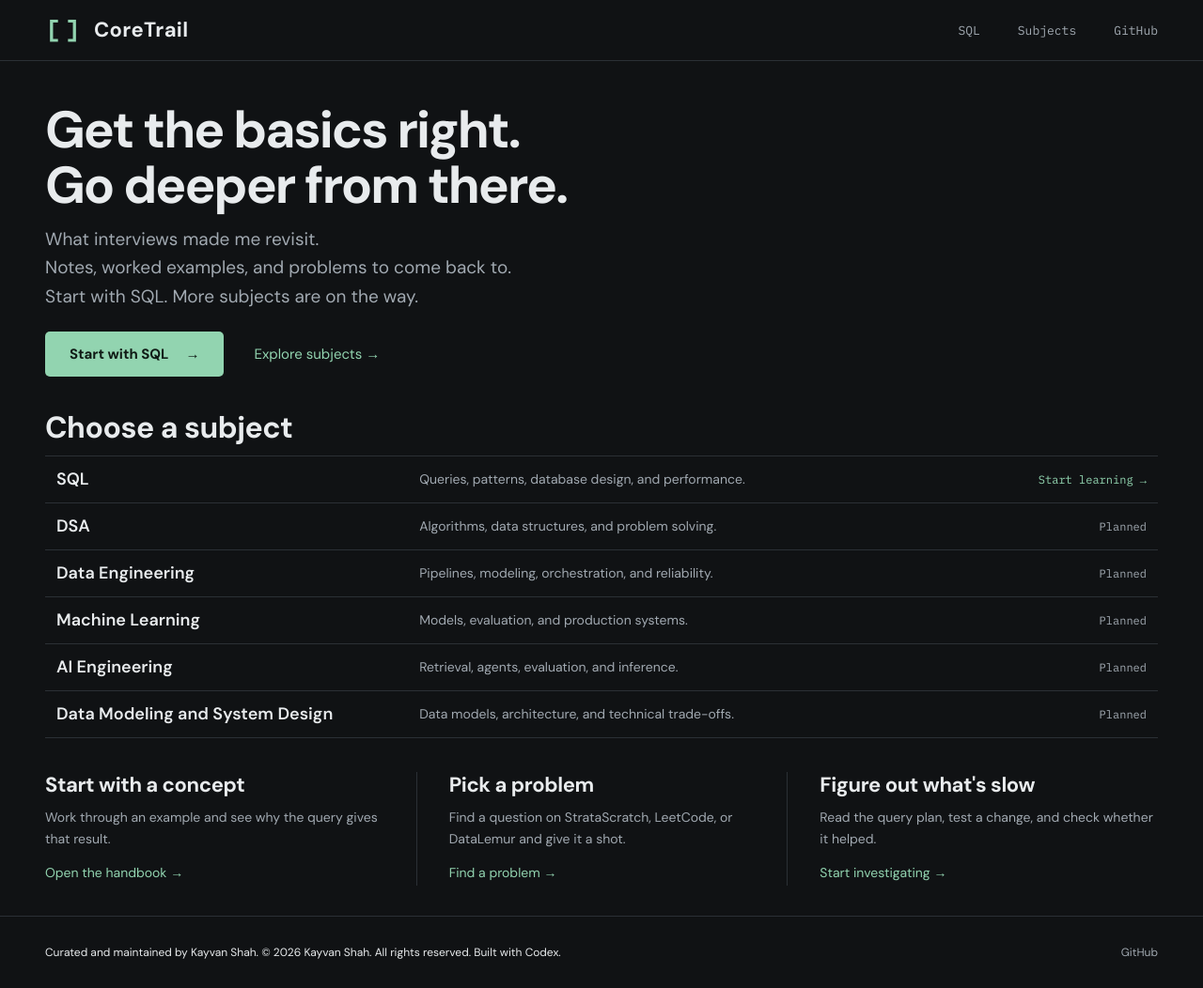
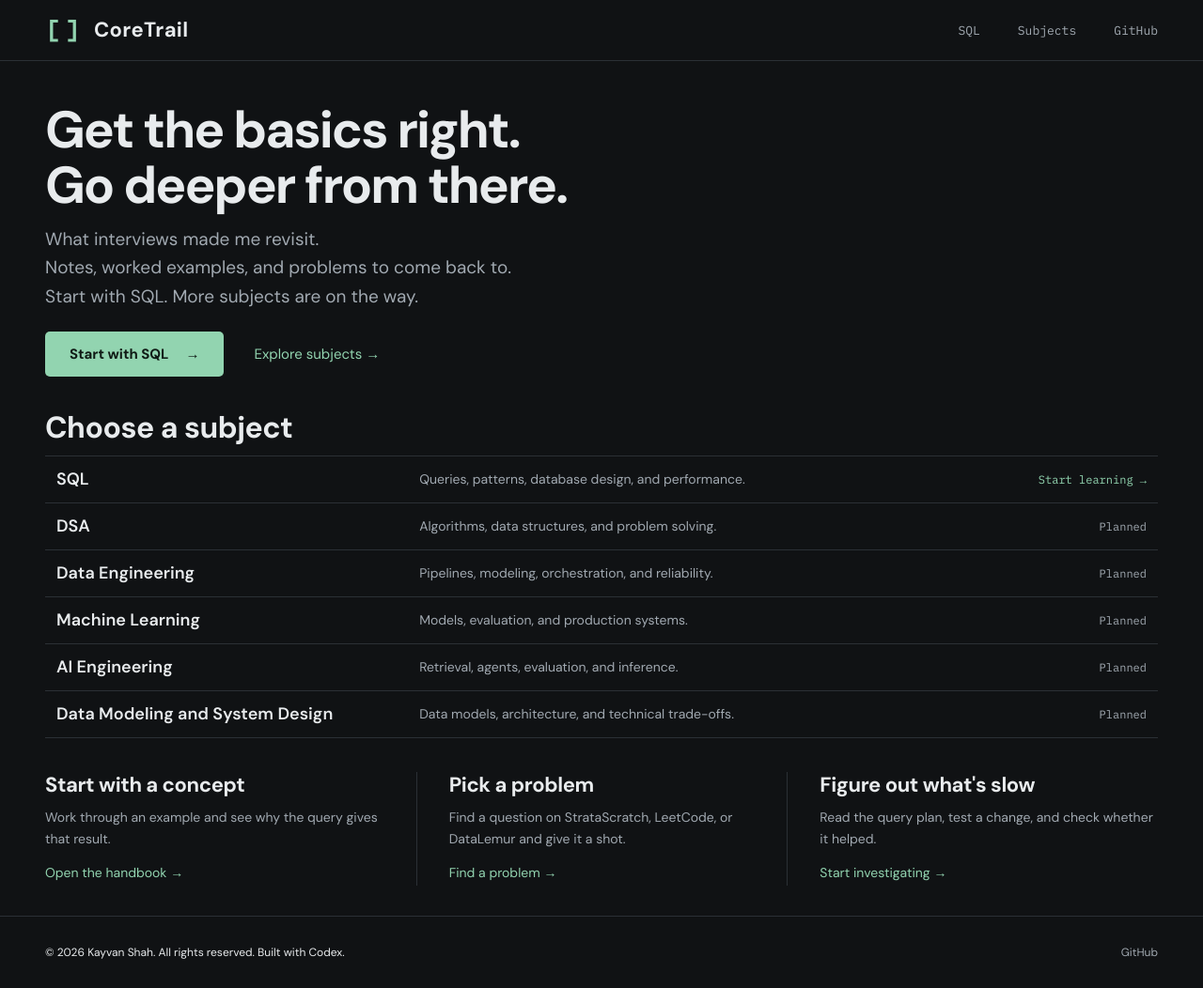
Before and after one commit to KayvanShah1/coding-interview-prep, a Jekyll site: the page built from index.html, in a window 1280 px wide. Shown: the whole page at 94% size. Built offline with Jekyll 4.4.1, drawn with Linux system fonts in a browser that asks for light colours.

Commit message:
Simplify CoreTrail footer attribution

```diff
--- a/_layouts/home.html
+++ b/_layouts/home.html
@@ -5,7 +5,7 @@
 <a class="skip-link" href="#main-content">Skip to content</a>
 <header class="home-header"><div class="home-container"><a class="home-brand" href="{{ '/' | relative_url }}"><span class="brand-mark" aria-hidden="true">[ ]</span>CoreTrail</a><nav aria-label="Main navigation"><a href="{{ '/sql/' | relative_url }}">SQL</a><a href="#subjects">Subjects</a><a href="https://github.com/{{ site.repository }}">GitHub</a></nav></div></header>
 <main id="main-content" class="home-main home-container" tabindex="-1">{{ content }}</main>
-<footer class="home-footer"><div class="home-container"><span>Curated and maintained by Kayvan Shah. © 2026 Kayvan Shah. All rights reserved. Built with Codex.</span><a href="https://github.com/{{ site.repository }}">GitHub</a></div></footer>
+<footer class="home-footer"><div class="home-container"><span>© 2026 Kayvan Shah. All rights reserved. Built with Codex.</span><a href="https://github.com/{{ site.repository }}">GitHub</a></div></footer>
 {% include search.html %}
 </body>
 </html>
```
